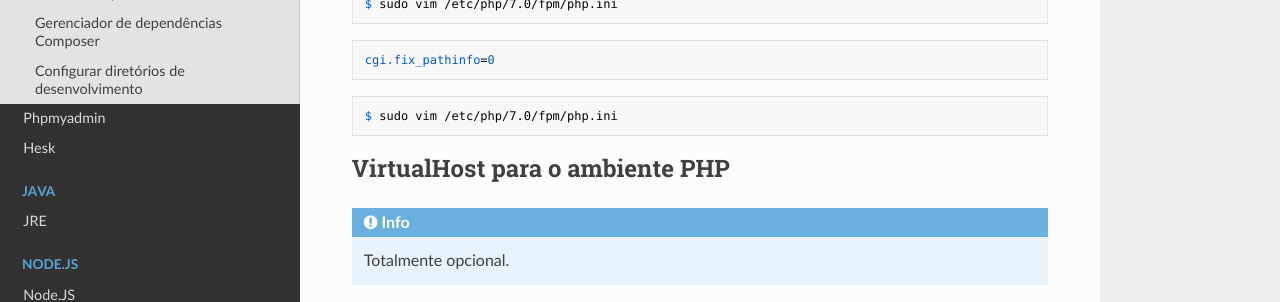
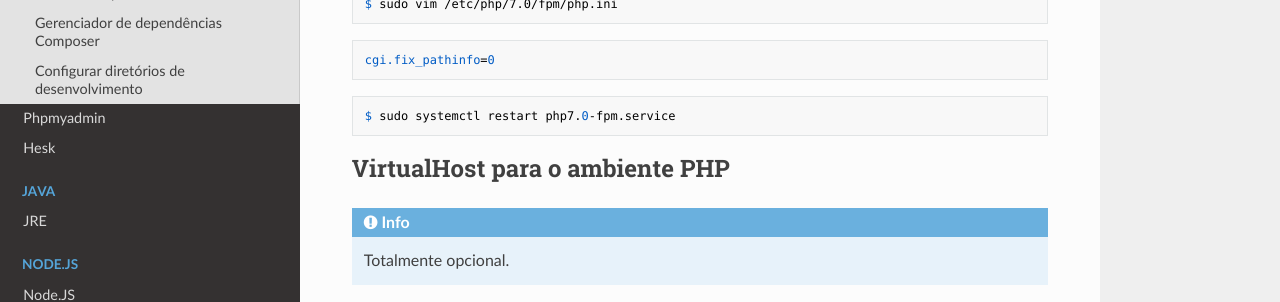
Before and after one commit to getuliovinicius/configuracoes, an MkDocs documentation site: the page built from mds/php/php-nginx.md, in a window 1280 px wide and 900 px high, scrolled down 680 px. Shown: the part 151-453 px from the top of the window. Built offline with MkDocs 1.6.1, drawn with Linux system fonts in a browser that asks for light colours; nearby versions of some CDN libraries; old or Windows-style settings are respelled for this version of MkDocs.

Commit message:
Update php-nginx.md

````diff
--- a/mds/php/php-nginx.md
+++ b/mds/php/php-nginx.md
@@ -37,7 +37,7 @@ cgi.fix_pathinfo=0
 ```
 
 ```bash
-$ sudo vim /etc/php/7.0/fpm/php.ini
+$ sudo systemctl restart php7.0-fpm.service
 ```
 
 ## VirtualHost para o ambiente PHP
````
